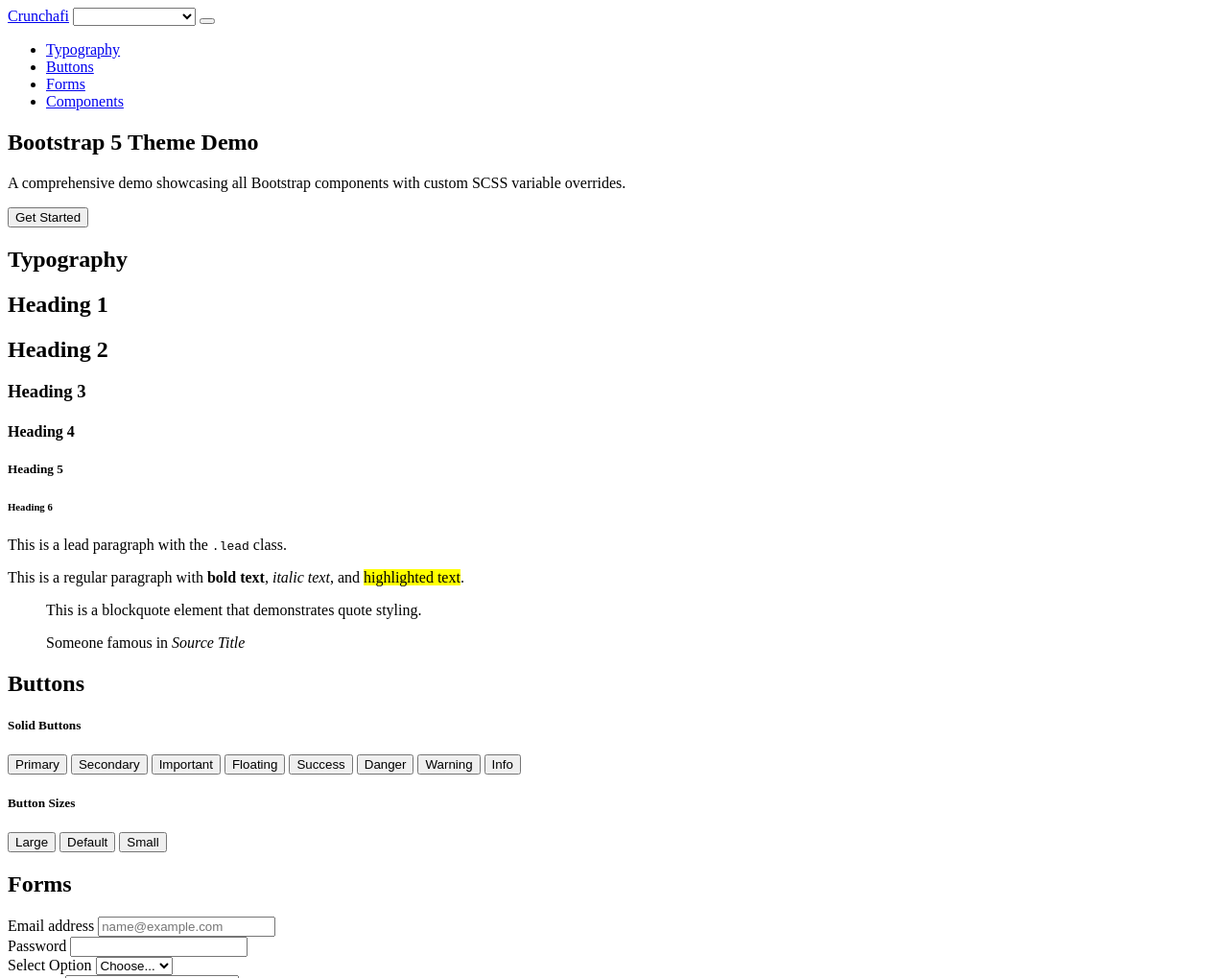
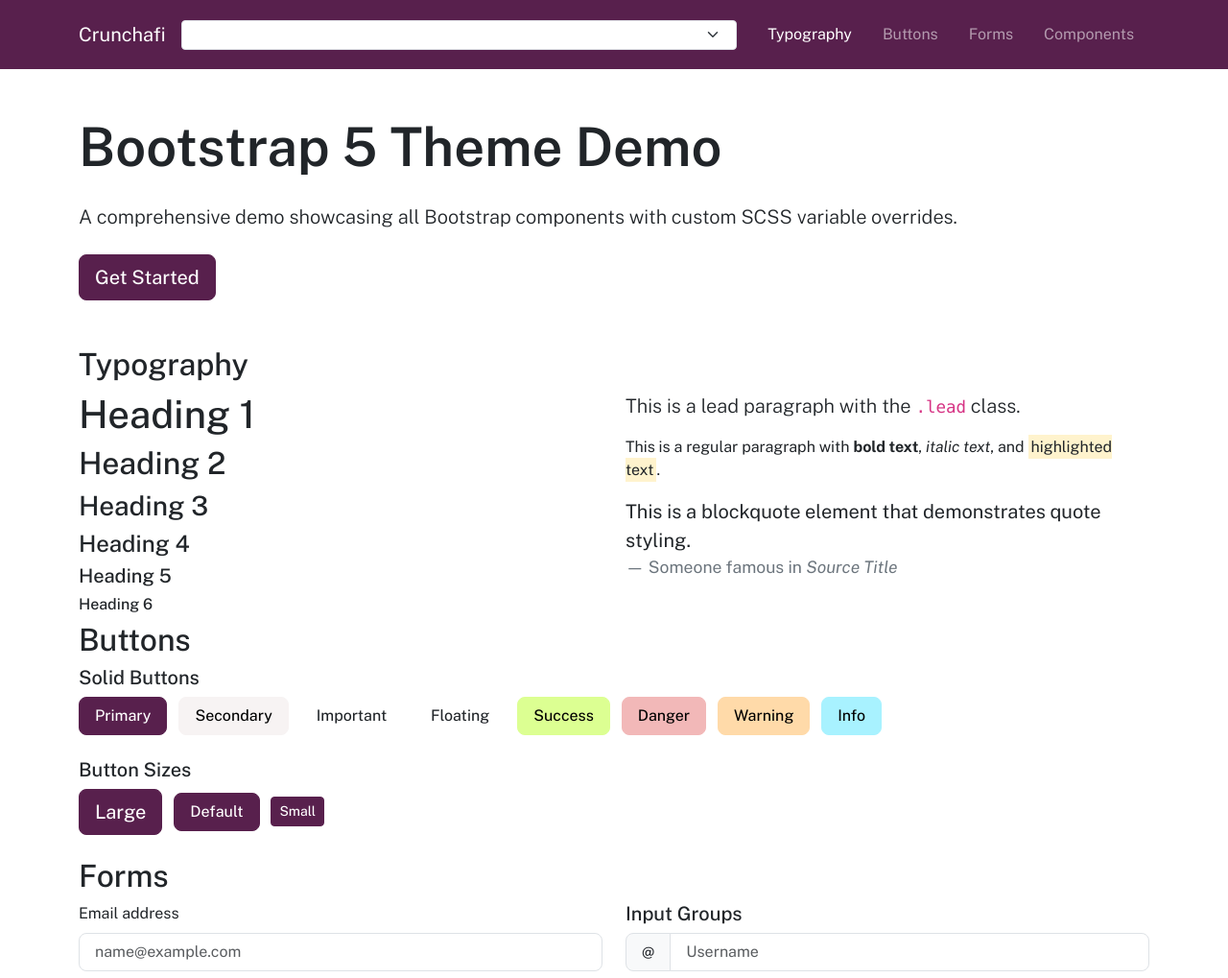
Before and after one commit to Crunchafi/crunch, a website built with Vite: page docs/index.html in a window 1280 px wide. Shown: the top 1019 px of the page at 96% size. Built offline with nearby package versions, Linux system fonts and the light colour scheme.

Commit message:
made js + css paths relative in config then built again

```diff
--- a/docs/index.html
+++ b/docs/index.html
@@ -11,8 +11,8 @@
     <link href="https://fonts.googleapis.com/css2?family=Public+Sans:ital,wght@0,100..900;1,100..900&display=swap" rel="stylesheet">
 
     <!-- Vite will inject the compiled CSS automatically -->
-  <script type="module" crossorigin src="/assets/main-DM7ajOuR.js"></script>
-  <link rel="stylesheet" crossorigin href="/assets/main-DP3vdIka.css">
+  <script type="module" crossorigin src="./assets/main-DM7ajOuR.js"></script>
+  <link rel="stylesheet" crossorigin href="./assets/main-DP3vdIka.css">
 </head>
 <body>
     <!-- Navigation -->
--- a/vite.config.js
+++ b/vite.config.js
@@ -2,6 +2,9 @@ import { defineConfig } from 'vite';
 import { resolve } from 'path';
 
 export default defineConfig({
+  // Specify the root directory
+  base: "./", // or ''
+
   // Development server settings
   server: {
     port: 3000,
```
